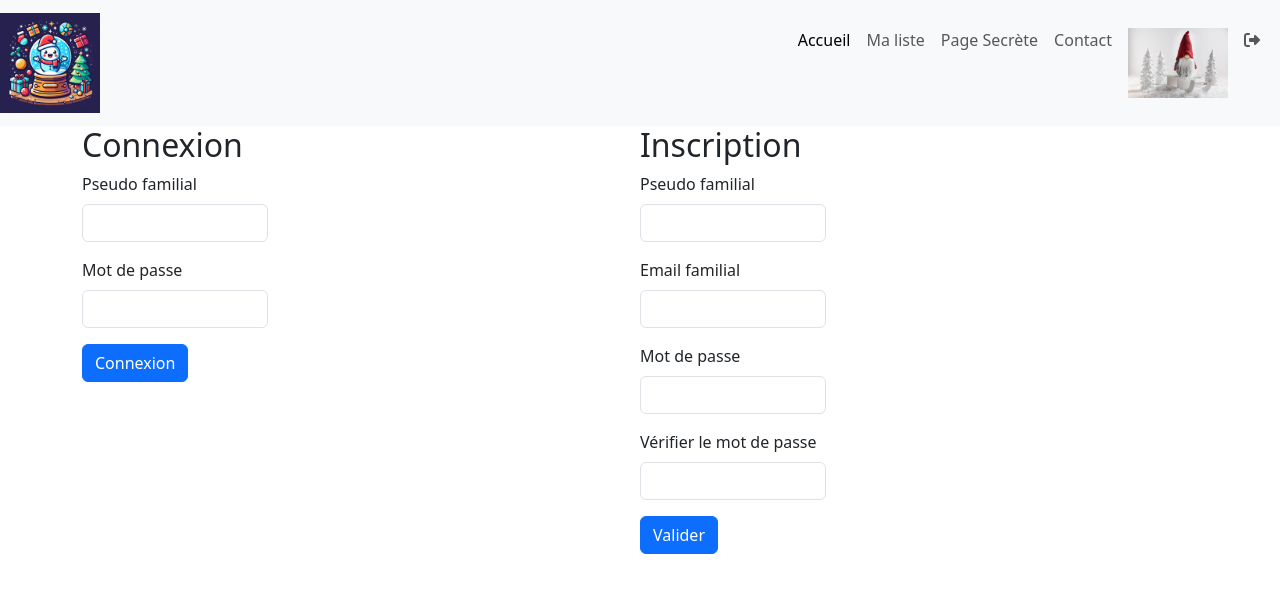
After one commit to Lavestenoire/christmas, a PHP site: the page made by Views/account/loginAccount.php in a window 1280 px wide. The commit adds this page. Shown: the top 593 px of the page. Run offline with PHP 8.4, Linux system fonts and the light colour scheme; the template is opened without the code that fills it: most values are stand-ins (such as "Sample title", 1, 10 or a date in 2020); some libraries are stand-ins or nearby versions.

Commit message:
connexion ok

```diff
--- /dev/null
+++ b/Views/account/loginAccount.php
@@ -0,0 +1,65 @@
+<?php
+$title = "Christmas - LogIn";
+?>
+
+<section id="connexionInscription">
+    <div id="loginAccount">
+        <h2>Connexion</h2>
+        <form class="mx-auto w-80" action="loginAccount" method="POST">
+            <div class="mb-3 col-4">
+                <label for="nicknameLogin" class="form-label">Pseudo familial</label>
+                <input type="text" name="nicknameLogin" class="form-control" id="nicknameLogin" aria-describedby="usernameHelp" required>
+            </div>
+            <div class="mb-3 col-4">
+                <label for="loginPassword" class="form-label">Mot de passe</label>
+                <input type="password" name="loginPassword" class="form-control" id="loginPassword" required>
+            </div>
+            <input type="hidden" name="token" value='<?= isset($_SESSION['token']) ? $_SESSION['token'] : ''; ?>'>
+            <?php
+            if (isset($_SESSION['error_message'])) : ?>
+                <div class="text-danger"><?= htmlspecialchars($_SESSION['error_message']) ?></div>
+            <?php endif;
+            unset($_SESSION['error_message']);
+            ?>
+
+            <button type="submit" name="connectionAccount" class="btn btn-primary">Connexion</button>
+        </form>
+    </div>
+
+
+    <div id="createAccount">
+        <h2>Inscription</h2>
+        <form class="mx-auto w-80" action="createAccount" method="POST">
+            <div class="mb-3 col-4">
+                <label for="nickname_account" class="form-label">Pseudo familial</label>
+                <input type="text" name="nickname_account" class="form-control" id="nickname_account" aria-describedby="usernameHelp" required>
+                <?php if (isset($error['nickname_account'])) : ?>
+                    <div class="text-danger"><?= htmlspecialchars($error['nickname_account']) ?></div>
+                <?php endif; ?>
+            </div>
+            <div class="mb-3 col-4">
+                <label for="email_account" class="form-label">Email familial</label>
+                <input type="email" name="email_account" class="form-control" id="email_account" aria-describedby="usernameHelp" required>
+                <?php if (isset($error['email_account'])) : ?>
+                    <div class="text-danger"><?= htmlspecialchars($error['email_account']) ?></div>
+                <?php endif; ?>
+            </div>
+            <div class="mb-3 col-4">
+                <label for="password_account" class="form-label">Mot de passe</label>
+                <input type="password" name="password" class="form-control" id="password" required>
+                <?php if (isset($error['password'])) : ?>
+                    <div class="text-danger"><?= htmlspecialchars($error['password']) ?></div>
+                <?php endif; ?>
+            </div>
+            <div class="mb-3 col-4">
+                <label for="password_account" class="form-label">Vérifier le mot de passe</label>
+                <input type="password" name="confirmPassword" class="form-control" id="confirmPassword" required>
+                <?php if (isset($error['confirm_password'])) : ?>
+                    <div class="text-danger"><?= htmlspecialchars($error['confirm_password']) ?></div>
+                <?php endif; ?>
+            </div>
+            <input type="hidden" name="token" value='<?= isset($_SESSION['token']) ? $_SESSION['token'] : ''; ?>'>
+            <button type="submit" name="addAccount" class="btn btn-primary">Valider</button>
+        </form>
+    </div>
+</section>
--- /dev/null
+++ b/Views/account/updateAccount.php
@@ -0,0 +1,5 @@
+<?php
+$title = "Christmas - MAJ du profil";
+?>
+
+<form action=""></form>
--- a/Views/base.php
+++ b/Views/base.php
@@ -6,6 +6,7 @@
     <meta name="viewport" content="width=device-width, initial-scale=1.0">
     <link href="https://cdn.jsdelivr.net/npm/bootstrap@5.3.2/dist/css/bootstrap.min.css" rel="stylesheet" integrity="sha384-T3c6CoIi6uLrA9TneNEoa7RxnatzjcDSCmG1MXxSR1GAsXEV/Dwwykc2MPK8M2HN" crossorigin="anonymous">
     <script src="https://kit.fontawesome.com/68ae4d1766.js" crossorigin="anonymous"></script>
+    <link rel="stylesheet" href="style.css">
 
     <title><?= $title ?></title>
 </head>
@@ -35,9 +36,13 @@
                             <a class="nav-link" href="#">Contact</a>
                         </li>
                         <li class="nav-item">
-                            <a class="nav-link" href="/christmas/public/createAccount">
+                            <a class="nav-link" href="/christmas/public/viewLogin">
                                 <img src="pictures/gnome1.jpg" alt="icone gnome" width="100">
                             </a>
+                        </li>
+                        <li class="nav-item">
+                            <a class="nav-link" href="/christmas/public/logoutAccount">
+                                <i class="fa-solid fa-right-from-bracket"></i> </a>
                         </li>
                     </ul>
                 </div>
--- a/public/index.php
+++ b/public/index.php
@@ -2,6 +2,8 @@
 
 use App\Autoloader;
 use App\Core\Routeur;
+
+session_start();
 
 include '../Autoloader.php';
 Autoloader::register();
--- a/public/style.css
+++ b/public/style.css
@@ -0,0 +1,14 @@
+#connexionInscription {
+    display: flex;
+    flex-direction: row;
+    width: 100%;
+}
+
+#createAccount,
+#loginAccount {
+    width: 50%;
+}
+
+.text-danger {
+    color: red;
+}
```
Also changed, not shown: Controllers/AccountController.php (+117 -8 lines), Models/AccountModel.php (+41 -1 lines), Views/account/login.php (deleted, +0 -25 lines), Views/home/index.php (+7 -1 lines), public/.htaccess.
